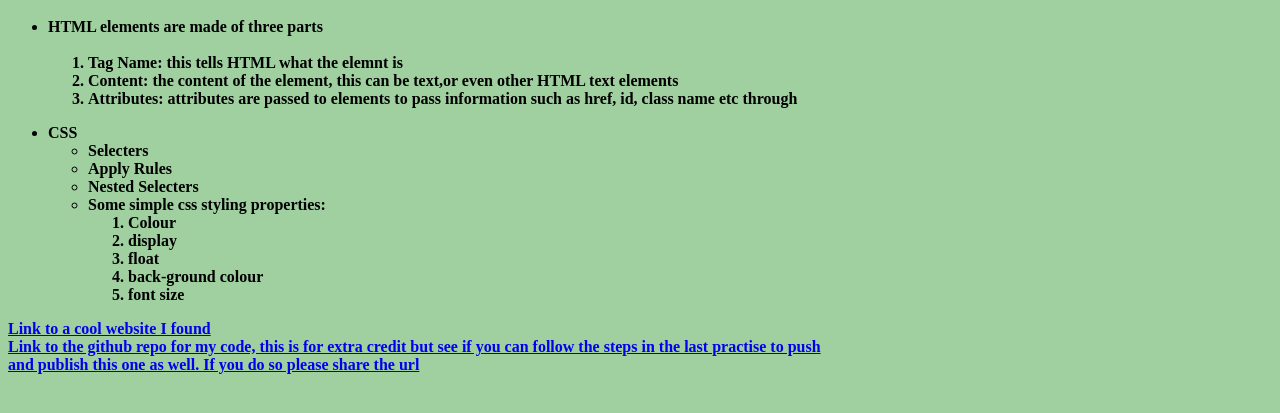
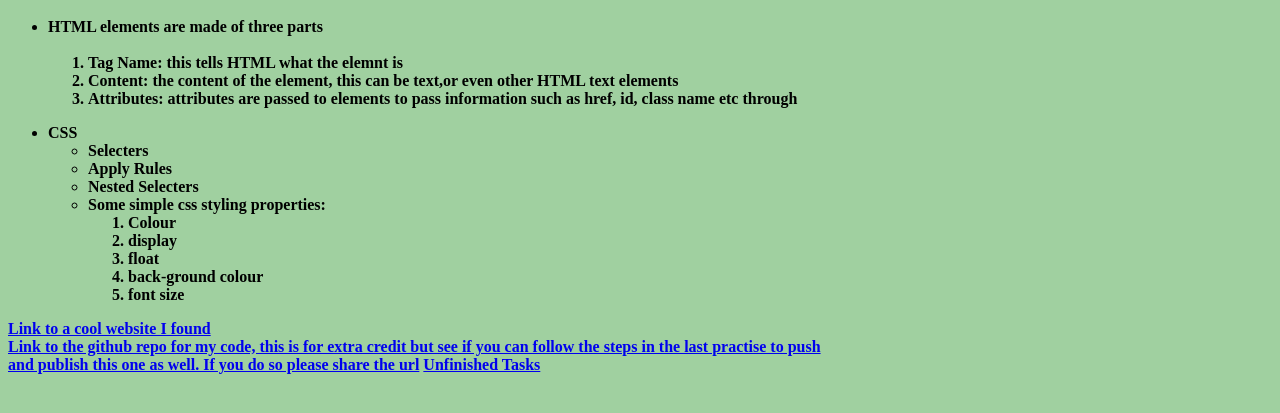
Before and after one commit to SamuelGeb04/second-practice, a plain HTML site: page index.html in a window 1280 px wide. Shown: the part 191-604 px from the top of the page. Drawn offline with Linux system fonts and the light colour scheme.

Commit message:
upgrading content

```diff
--- a/index.html
+++ b/index.html
@@ -33,7 +33,7 @@
             </ul>
             <a href = "https://stellarium-web.org/" target = "_blank">Link to a cool website I found</a><br>
             <a href = " https://samuelgeb04.github.io/my-first-site/" target = "_blank">Link to the github repo for my code, this is for extra credit but see if you can follow the steps in the last practise to push <br>and publish this one as well. If you do so please share the url</a>
-
+            <a href = " https://samuelgeb04.github.io/second-practice/404.html" target = "_blank">Unfinished Tasks</a><br>
 
     </header>
 
```
